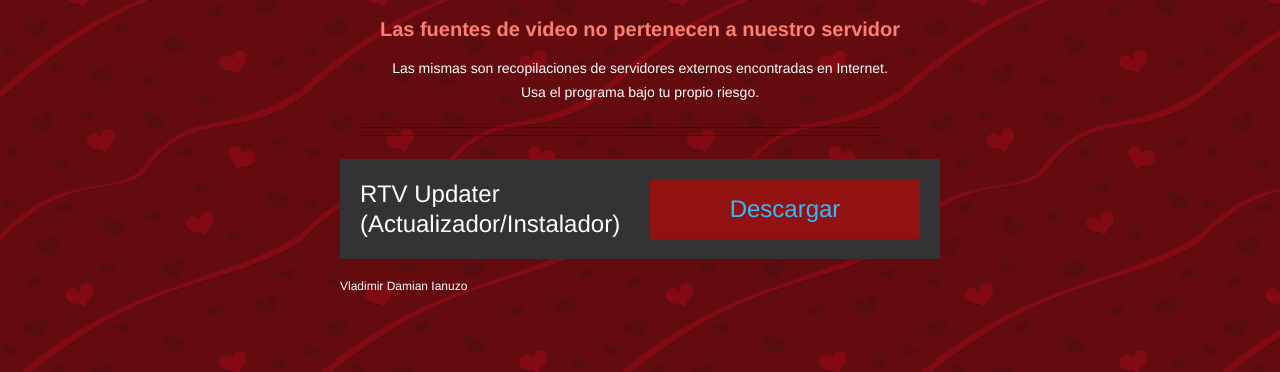
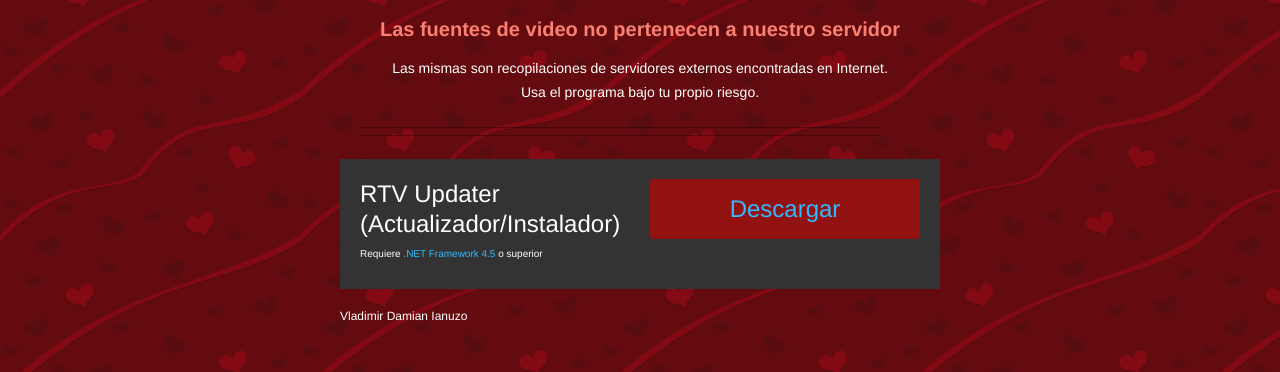
Before and after one commit to beareminem/rosadintv.github.io, a plain HTML site: page index.html in a window 1280 px wide. Shown: the part 428-800 px from the top of the page. Drawn offline with Linux system fonts and the light colour scheme.

Commit message:
Aviso .NET Framework

```diff
--- a/index.html
+++ b/index.html
@@ -252,7 +252,7 @@
 <tr>
 <td style="font-family: Helvetica, arial, sans-serif; font-size: 24px; font-weight:400; color: #ffffff; text-align:left; line-height: 30px;" st-content="promotion">
 																				<p>
-																					RTV Updater (Actualizador/Instalador)
+																					RTV Updater (Actualizador/Instalador)<br><font size="1">Requiere <a href="http://www.microsoft.com/es-ar/download/details.aspx?id=30653">.NET Framework 4.5</a> o superior</font>
 																				</p>
 																			</td>
 																		</tr>
```
